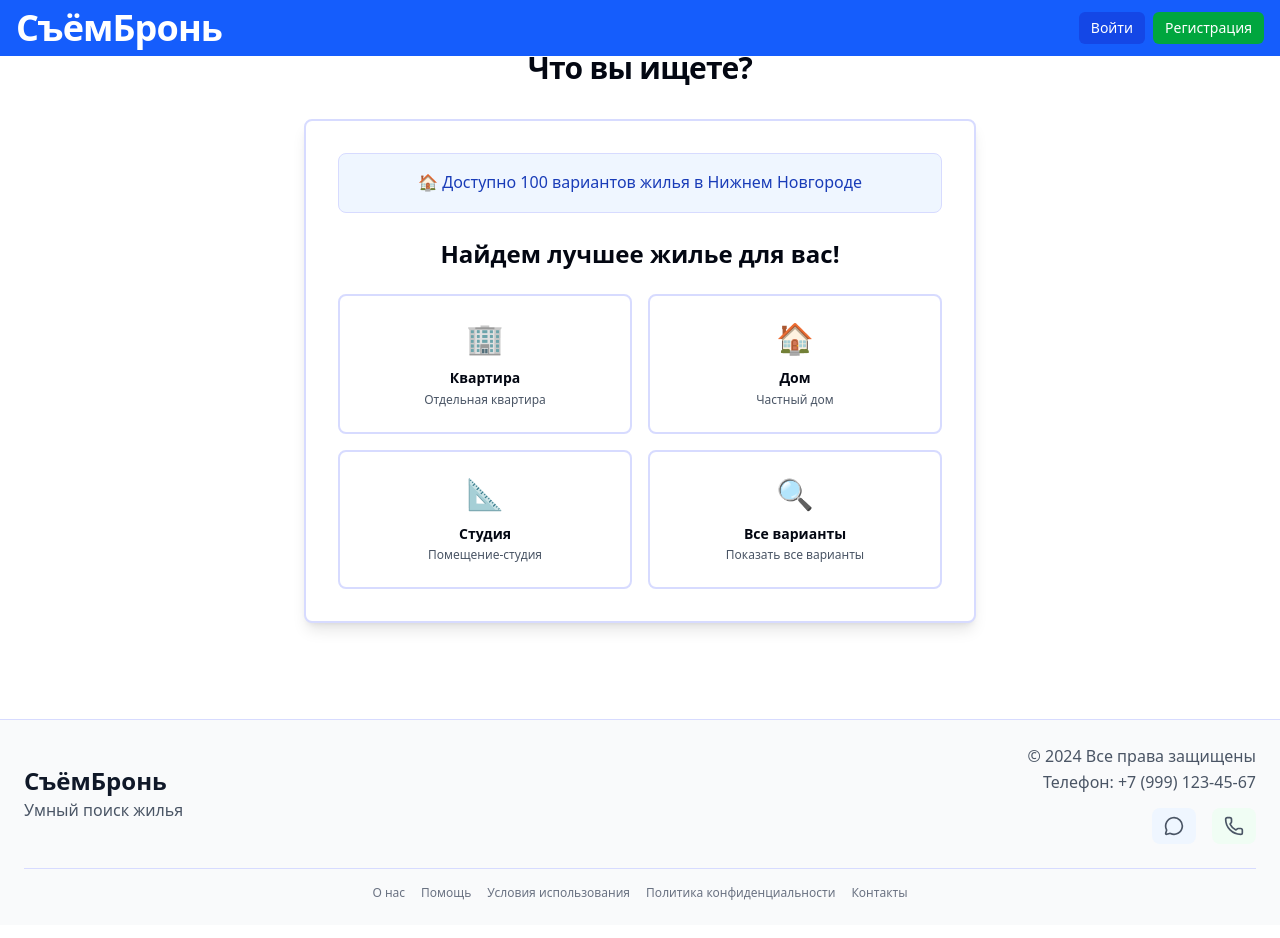
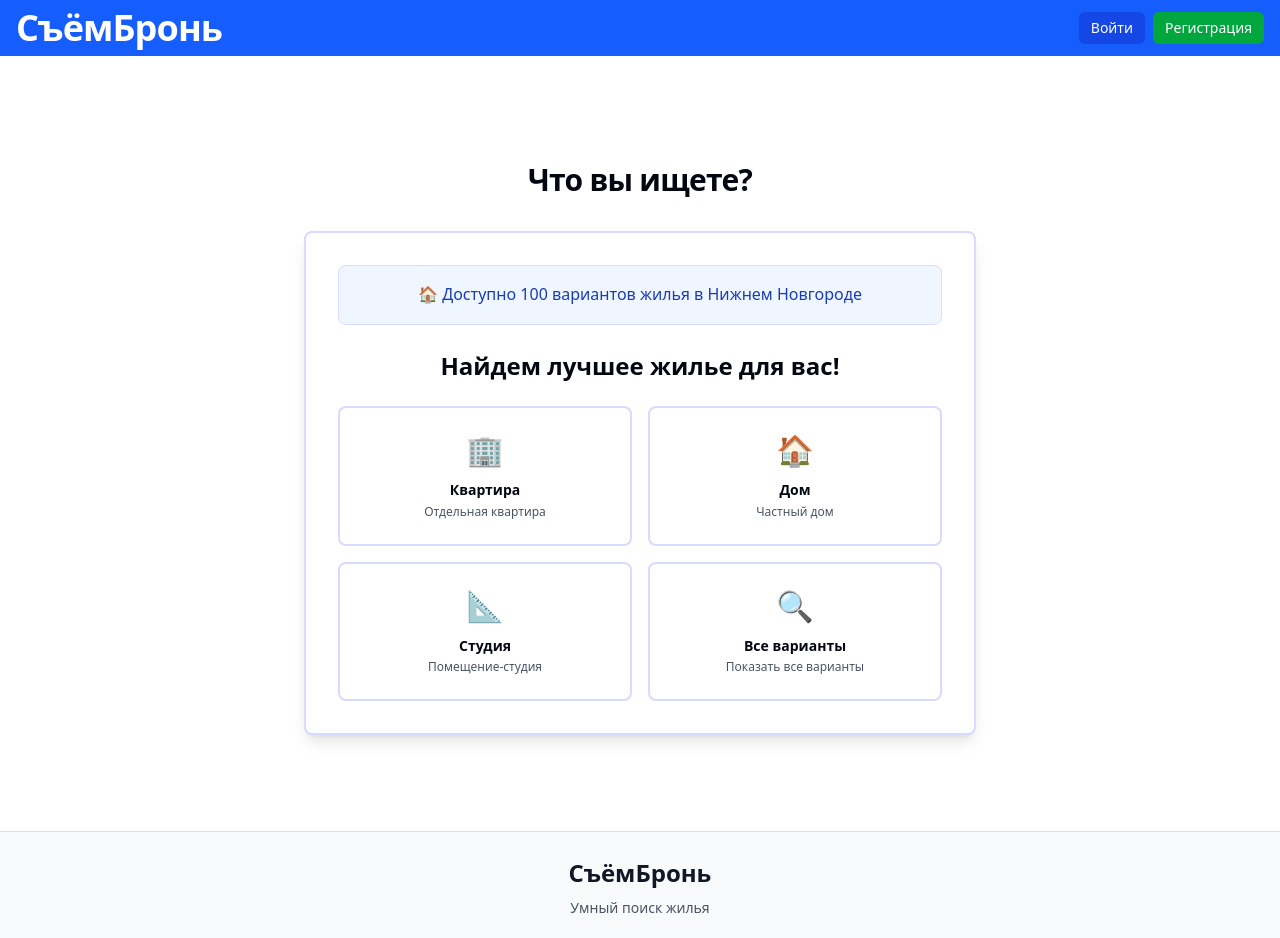
Before and after one commit to artengo10/apartment-rental, a Next.js app: page / in a window 1280 px wide. Shown: the top 938 px of the page. Built offline with nearby package versions, Linux system fonts and the light colour scheme.

Commit message:
смартсерч

```diff
--- a/app/globals.css
+++ b/app/globals.css
@@ -75,6 +75,7 @@
   border-color: var(--border);
   outline-color: color-mix(in srgb, var(--ring) 50%, transparent);
   box-sizing: border-box;
+  -webkit-tap-highlight-color: transparent;
 }
 
 html, body {
@@ -87,6 +88,20 @@ html, body {
   -webkit-font-smoothing: antialiased;
   -moz-osx-font-smoothing: grayscale;
   font-family: system-ui, -apple-system, BlinkMacSystemFont, 'Segoe UI', Roboto, Oxygen, Ubuntu, Cantarell, sans-serif;
+}
+
+/* Фикс для скролла на iOS */
+html {
+  -webkit-overflow-scrolling: touch;
+  scroll-behavior: smooth;
+  overscroll-behavior: none;
+}
+
+body {
+  overscroll-behavior-y: contain;
+  position: relative;
+  min-height: 100vh;
+  min-height: -webkit-fill-available;
 }
 
 /* Mobile-first типографика */
@@ -169,17 +184,14 @@ small, .text-sm {
   }
 }
 
-/* Плавная прокрутка */
-html {
-  scroll-behavior: smooth;
-  -webkit-tap-highlight-color: transparent;
-}
-
 /* Улучшения для мобильных устройств */
 @media (max-width: 640px) {
   body {
     font-size: 14px;
     -webkit-text-size-adjust: 100%;
+    position: relative;
+    overflow-y: auto !important;
+    height: auto !important;
   }
 
   .container {
@@ -196,6 +208,19 @@ html {
 
   .text-balance {
     text-wrap: balance;
+  }
+
+  /* Для мобильного скролла */
+  .mobile-scroll-container {
+    -webkit-overflow-scrolling: touch;
+    overflow-y: auto;
+    height: 100%;
+    overscroll-behavior: contain;
+  }
+
+  /* Отключаем bounce эффект на iOS */
+  .no-bounce {
+    overscroll-behavior-y: none;
   }
 }
 
@@ -401,6 +426,13 @@ html {
 .touch-target {
   min-height: 44px;
   min-width: 44px;
+}
+
+.touch-friendly {
+  -webkit-touch-callout: none;
+  -webkit-user-select: none;
+  user-select: none;
+  touch-action: manipulation;
 }
 
 /* Улучшения для форм на мобильных */
@@ -642,6 +674,13 @@ main {
   body {
     padding-bottom: env(safe-area-inset-bottom, 0);
   }
+
+  /* Для главной страницы на мобильных - разрешаем скролл body */
+  body.home-page {
+    overflow-y: auto !important;
+    height: auto !important;
+    position: relative;
+  }
 }
 
 /* Улучшения для десктопной навигации */
@@ -654,3 +693,100 @@ main {
     transition: all 0.3s ease-in-out;
   }
 }
+
+/* СРОЧНЫЙ ФИКС ДЛЯ СКРОЛЛА НА ГЛАВНОЙ СТРАНИЦЕ */
+
+/* Убираем все ограничения скролла на главной */
+html.home-page,
+html.home-page body {
+  position: static !important;
+  overflow: auto !important;
+  height: auto !important;
+  max-height: none !important;
+}
+
+/* Фикс для touch-устройств */
+@media (max-width: 768px) {
+  body.mobile-scroll-enabled {
+    -webkit-overflow-scrolling: touch !important;
+    overscroll-behavior-y: auto !important;
+    touch-action: pan-y !important;
+  }
+
+  /* Разрешаем скролл на главной странице */
+  body[data-page="/"] {
+    position: relative !important;
+    height: auto !important;
+    overflow-y: auto !important;
+  }
+
+  /* Гарантированный скролл для контейнеров */
+  .force-scroll-mobile {
+    overflow-y: scroll !important;
+    -webkit-overflow-scrolling: touch !important;
+  }
+
+  /* Убираем все fixed позиционирования кроме Header */
+  body > *:not(header) {
+    position: relative !important;
+  }
+}
+
+/* Гарантия что Header не мешает */
+header {
+  z-index: 100;
+}
+
+/* Основной контент должен иметь отступ под Header */
+main {
+  position: relative;
+}
+
+/* Для главной страницы - специальные стили */
+.home-page-main {
+  min-height: calc(100vh - 56px) !important;
+  padding-top: 56px !important;
+}
+
+/* iOS фикс */
+@supports (-webkit-touch-callout: none) {
+  .ios-scroll-fix {
+    -webkit-overflow-scrolling: touch;
+    overflow-y: scroll;
+    height: 100%;
+  }
+
+  body.ios-fix {
+    position: fixed;
+    width: 100%;
+    height: 100%;
+    overflow: hidden;
+  }
+
+  .ios-scroll-container {
+    position: absolute;
+    top: 0;
+    left: 0;
+    right: 0;
+    bottom: 0;
+    overflow-y: scroll;
+    -webkit-overflow-scrolling: touch;
+  }
+}
+
+/* Отключаем pull-to-refresh на iOS */
+.no-pull-to-refresh {
+  overscroll-behavior-y: contain;
+}
+
+/* Фикс для Android Chrome */
+@supports not (-webkit-touch-callout: none) {
+  .android-scroll-fix {
+    overflow-y: auto;
+    scrollbar-width: none;
+  }
+
+  .android-scroll-fix::-webkit-scrollbar {
+    display: none;
+  }
+}
--- a/app/layout.tsx
+++ b/app/layout.tsx
@@ -23,10 +23,19 @@ export default function RootLayout({
 
   // Определяем, нужна ли навигация на текущей странице
   const showNavigation = !['/'].includes(pathname); // НЕ показываем на главной
+  const isHomePage = pathname === '/';
 
   return (
     <html lang="ru" className={inter.className}>
-      <body className="min-h-screen bg-background">
+      <head>
+        <meta
+          name="viewport"
+          content="width=device-width, initial-scale=1.0, minimum-scale=1.0, maximum-scale=5.0"
+        />
+        <meta name="apple-mobile-web-app-capable" content="yes" />
+        <meta name="mobile-web-app-capable" content="yes" />
+      </head>
+      <body className={`bg-background ${isHomePage ? 'overflow-auto' : 'min-h-screen'}`}>
         <AuthProvider>
           {/* Header всегда наверху */}
           <Header />
@@ -34,14 +43,35 @@ export default function RootLayout({
           {/* Sidebar для десктопов (если нужна навигация) */}
           {showNavigation && <Sidebar />}
 
-          {/* Основной контент с отступами */}
-          <main className={`min-h-screen ${showNavigation ? 'lg:ml-64' : ''}`}>
+          {/* Основной контент */}
+          <main className={`${showNavigation ? 'lg:ml-64' : ''} ${isHomePage ? 'mt-14' : 'min-h-screen'}`}>
             {children}
           </main>
 
           {/* BottomNavigationBar для мобильных (если нужна навигация) */}
           {showNavigation && <BottomNavigationBar />}
         </AuthProvider>
+
+        {/* Абсолютный скрипт для фикса скролла на главной */}
+        {isHomePage && (
+          <script
+            dangerouslySetInnerHTML={{
+              __html: `
+                document.addEventListener('DOMContentLoaded', function() {
+                  // Фикс для iOS скролла
+                  document.body.style.height = 'auto';
+                  document.body.style.overflow = 'auto';
+                  document.documentElement.style.overflow = 'auto';
+
+                  // Фикс для touch событий
+                  document.addEventListener('touchmove', function(e) {
+                    e.stopPropagation();
+                  }, { passive: true });
+                });
+              `
+            }}
+          />
+        )}
       </body>
     </html>
   );
--- a/app/page.tsx
+++ b/app/page.tsx
@@ -2,33 +2,59 @@
 
 import { useEffect, useState } from 'react';
 import SmartSearch from '@/components/SmartSearch';
-import Link from 'next/link';
-import { MessageCircle, Phone } from 'lucide-react';
 
 export default function Home() {
   const [isClient, setIsClient] = useState(false);
 
   useEffect(() => {
     setIsClient(true);
+
+    // Фикс для скролла на iOS
+    const fixIOSScroll = () => {
+      document.body.style.overflow = 'auto';
+      document.body.style.height = 'auto';
+      document.documentElement.style.overflow = 'auto';
+
+      // Добавляем класс для мобильных
+      if (window.innerWidth <= 768) {
+        document.body.classList.add('mobile-scroll-enabled');
+        document.body.setAttribute('data-page', '/');
+      }
+    };
+
+    fixIOSScroll();
+    window.addEventListener('resize', fixIOSScroll);
+
+    // Пересчитываем высоту при изменении ориентации
+    const handleResize = () => {
+      setTimeout(fixIOSScroll, 100);
+    };
+
+    window.addEventListener('orientationchange', handleResize);
+
+    return () => {
+      window.removeEventListener('resize', fixIOSScroll);
+      window.removeEventListener('orientationchange', handleResize);
+      document.body.classList.remove('mobile-scroll-enabled');
+      document.body.removeAttribute('data-page');
+    };
   }, []);
 
   if (!isClient) {
     return (
-      <div className="container mx-auto px-2 sm:px-6 py-4 sm:py-12">
-        <div className="text-center mb-6 sm:mb-8">
-          <h2 className="text-xl sm:text-4xl font-bold tracking-tight mb-3 sm:mb-4">
+      <div className="container mx-auto px-4 py-8">
+        <div className="text-center mb-8">
+          <h2 className="text-2xl font-bold tracking-tight mb-4">
             Что вы ищете?
           </h2>
         </div>
-        <div className="px-1 sm:px-0">
-          <div className="animate-pulse">Загрузка поиска...</div>
-        </div>
+        <div className="animate-pulse">Загрузка поиска...</div>
       </div>
     );
   }
 
   return (
-    <>
+    <div className="home-page-main ios-scroll-fix android-scroll-fix no-pull-to-refresh">
       <div className="container mx-auto px-2 sm:px-6 py-4 sm:py-12">
         <div className="text-center mb-6 sm:mb-8">
           <h2 className="text-xl sm:text-4xl font-bold tracking-tight mb-3 sm:mb-4">
@@ -36,82 +62,23 @@ export default function Home() {
           </h2>
         </div>
 
-        <div className="px-1 sm:px-0">
+        <div className="px-1 sm:px-0 force-scroll-mobile">
           <SmartSearch />
         </div>
       </div>
 
-      <footer className="bg-gray-50 border-t border-gray-300 mt-8 sm:mt-12">
-        <div className="container mx-auto p-4 sm:p-6">
-          <div className="flex flex-col sm:flex-row justify-between items-center gap-4 sm:gap-0">
-            <div className="text-center sm:text-left">
-              <Link href="/" className="hover:opacity-80 transition-opacity inline-block">
-                <h3 className="text-base sm:text-lg font-semibold text-gray-900">СъёмБронь</h3>
-                <p className="text-xs sm:text-sm text-gray-600">Умный поиск жилья</p>
-              </Link>
-            </div>
-
-            <div className="text-center sm:text-right">
-              <p className="text-xs sm:text-sm text-gray-600">
-                © 2024 Все права защищены
-              </p>
-              <p className="text-xs sm:text-sm text-gray-600">
-                Телефон: +7 (999) 123-45-67
-              </p>
-
-              {/* Иконки социальных сетей */}
-              <div className="flex justify-center sm:justify-end gap-4 mt-3">
-                <a
-                  href="https://t.me/your_channel"
-                  target="_blank"
-                  rel="noopener noreferrer"
-                  className="text-gray-600 hover:text-blue-500 transition-colors"
-                  title="Telegram"
-                >
-                  <div className="flex items-center gap-2 bg-blue-50 hover:bg-blue-100 px-3 py-2 rounded-lg transition-colors">
-                    <MessageCircle className="w-5 h-5" />
-                    <span className="text-sm hidden xs:inline">Telegram</span>
-                  </div>
-                </a>
-
-                <a
-                  href="https://wa.me/79991234567"
-                  target="_blank"
-                  rel="noopener noreferrer"
-                  className="text-gray-600 hover:text-green-500 transition-colors"
-                  title="WhatsApp"
-                >
-                  <div className="flex items-center gap-2 bg-green-50 hover:bg-green-100 px-3 py-2 rounded-lg transition-colors">
-                    <Phone className="w-5 h-5" />
-                    <span className="text-sm hidden xs:inline">WhatsApp</span>
-                  </div>
-                </a>
-              </div>
-            </div>
-          </div>
-
-          {/* Дополнительная информация */}
-          <div className="mt-6 pt-4 border-t border-gray-200 text-center">
-            <div className="flex flex-wrap justify-center gap-4 text-xs text-gray-500">
-              <Link href="/about" className="hover:text-blue-600 transition-colors">
-                О нас
-              </Link>
-              <Link href="/help" className="hover:text-blue-600 transition-colors">
-                Помощь
-              </Link>
-              <Link href="/terms" className="hover:text-blue-600 transition-colors">
-                Условия использования
-              </Link>
-              <Link href="/privacy" className="hover:text-blue-600 transition-colors">
-                Политика конфиденциальности
-              </Link>
-              <Link href="/contact" className="hover:text-blue-600 transition-colors">
-                Контакты
-              </Link>
-            </div>
+      {/* Простой футер */}
+      <footer className="bg-gray-50 border-t border-gray-300 mt-12">
+        <div className="container mx-auto p-6">
+          <div className="text-center">
+            <h3 className="text-lg font-semibold text-gray-900 mb-2">СъёмБронь</h3>
+            <p className="text-sm text-gray-600 mb-4">Умный поиск жилья</p>
+            <p className="text-xs text-gray-500">
+              © 2024 Все права защищены
+            </p>
           </div>
         </div>
       </footer>
-    </>
+    </div>
   );
 }
```
Also changed, not shown: components/SmartSearch.tsx (+45 -5 lines).
